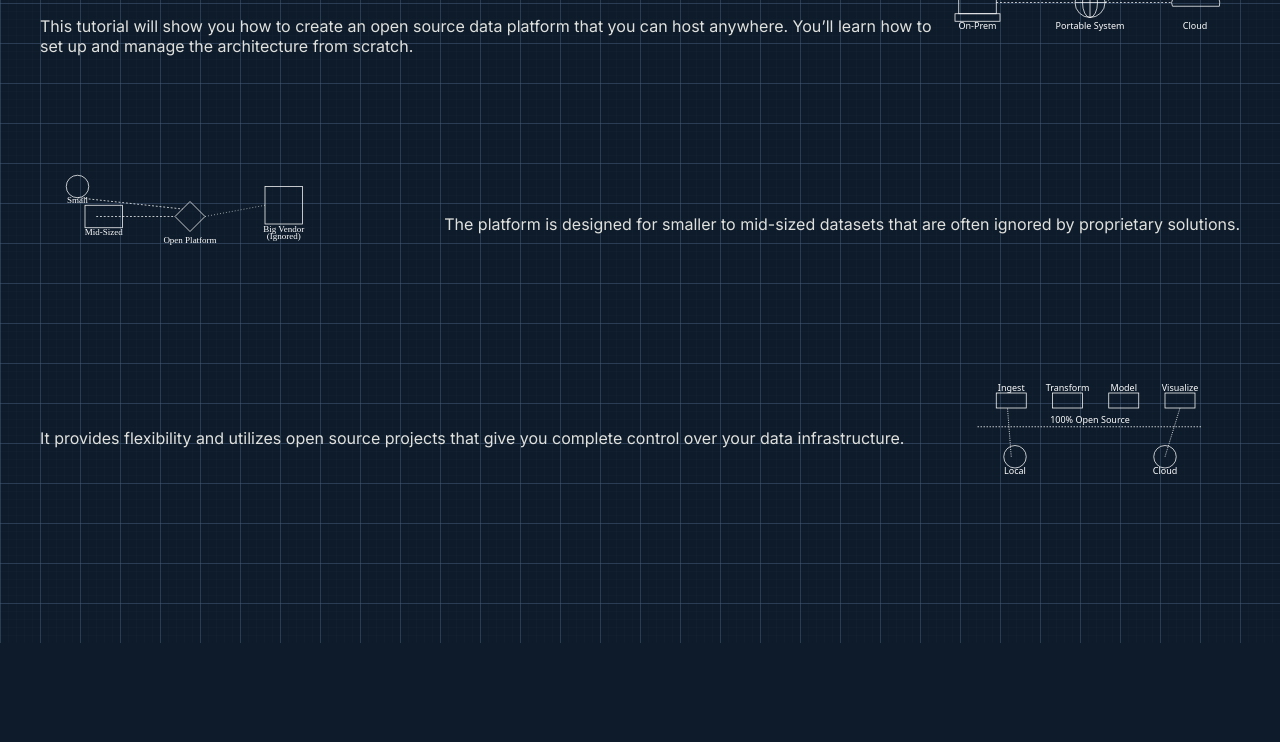
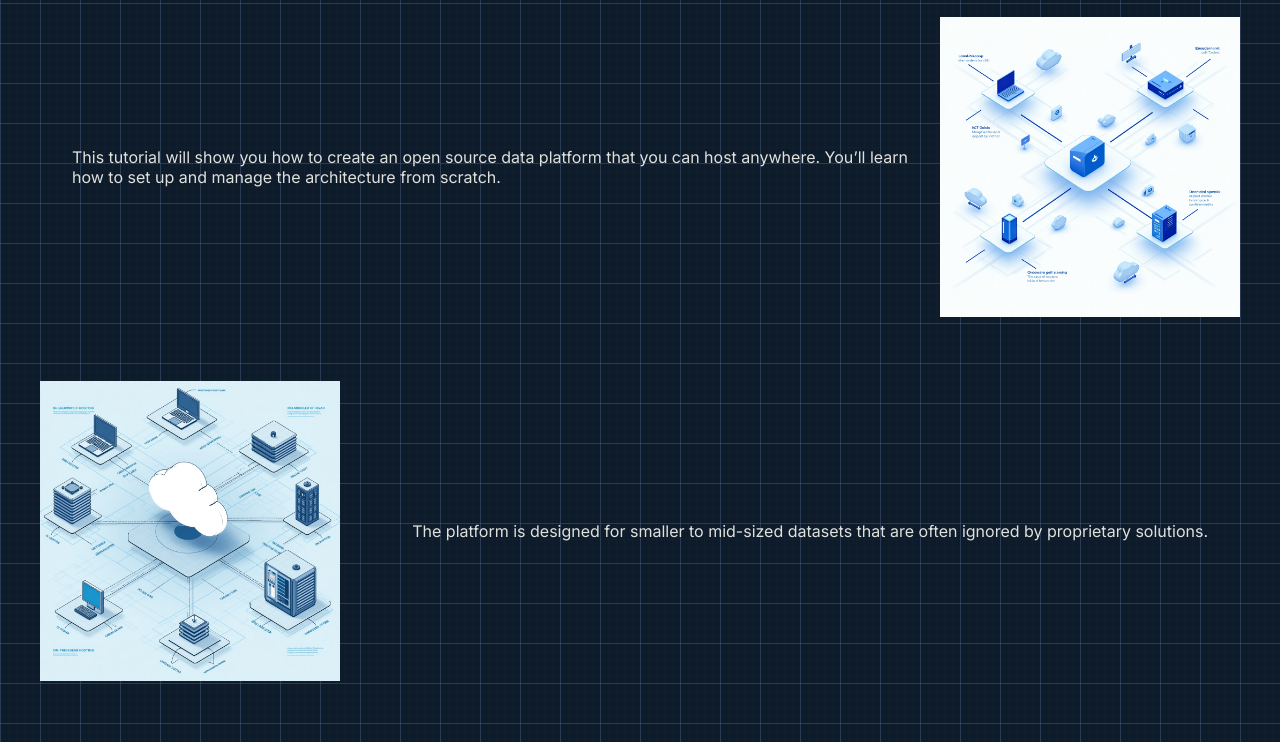
Before and after one commit to steve-homer/data-platform-tutorial, a plain HTML site: page index.html in a window 1280 px wide. Shown: the part 157-899 px from the top of the page. Before the commit the page ends 800 px from the top, so only its background shows below. Drawn offline with Linux system fonts and the light colour scheme; files whose address does not match are found by name.

Commit message:
Replace hero images with pngs generated via leonardo.ai. Fiddle with the spacing a bit.

```diff
--- a/assets/styles.css
+++ b/assets/styles.css
@@ -2,9 +2,9 @@
 :root {
   --background: #0d1b2a;
   --text: #e0e1dd;
-  --accent: #b9c5dc;
+  --accent: #334567;
   --highlight: #abbaca;
-  --link: #778da9;
+  --link: #e7e9eb;
   --font-family: 'Inter', sans-serif;
 }
 
@@ -22,6 +22,7 @@ nav {
   padding: 1rem;
   display: flex;
   gap: 1rem;
+  justify-content: right;
 }
 
 nav a {
@@ -33,8 +34,14 @@ nav a {
 .hero {
   display: flex;
   align-items: center;
+
   justify-content: space-between;
-  padding: 2rem;
+  padding: 2rem 2rem 2rem 2rem;
+}
+
+.hero div
+{
+  margin: 2rem;
 }
 
 .hero img {
@@ -42,7 +49,8 @@ nav a {
 }
 
 section {
-  padding: 2rem;
+  padding: 2rem 2rem 2rem 2rem;
+
 }
 
 h1, h2 {
--- a/index.html
+++ b/index.html
@@ -18,16 +18,15 @@
     <a href="download.html">Download</a>
     <a href="about.html">About</a>
   </nav>
-
+  <h1>Build a Data Platform with Open Source Tools</h1>
 <section class="hero">
   <div>
-    <h1>Build a Data Platform with Open Source Tools</h1>
     <p>This tutorial will show you how to create an open source data platform that you can host anywhere. You’ll learn how to set up and manage the architecture from scratch.</p>
   </div>
-  <img src="assets/blueprint1.svg" alt="Hero Image 1">
+  <img src="assets/hero_1_1.jpg" alt="Hero Image 1">
 </section>
 <section class="hero">
-  <img src="assets/blueprint2.svg" alt="Hero Image 2">
+  <img src="assets/hero_1_2.jpg" alt="Hero Image 2">
   <div>
     <p>The platform is designed for smaller to mid-sized datasets that are often ignored by proprietary solutions.</p>
   </div>
@@ -36,7 +35,7 @@
   <div>
     <p>It provides flexibility and utilizes open source projects that give you complete control over your data infrastructure.</p>
   </div>
-  <img src="assets/blueprint3.svg" alt="Hero Image 3">
+  <img src="assets/hero_1_3.jpg" alt="Hero Image 3">
 </section>
 
 </body>
```
Also changed, not shown: assets/hero_1_0.jpg (added), assets/hero_1_1.jpg (added), assets/hero_1_2.jpg (added), assets/hero_1_3.jpg (added).
